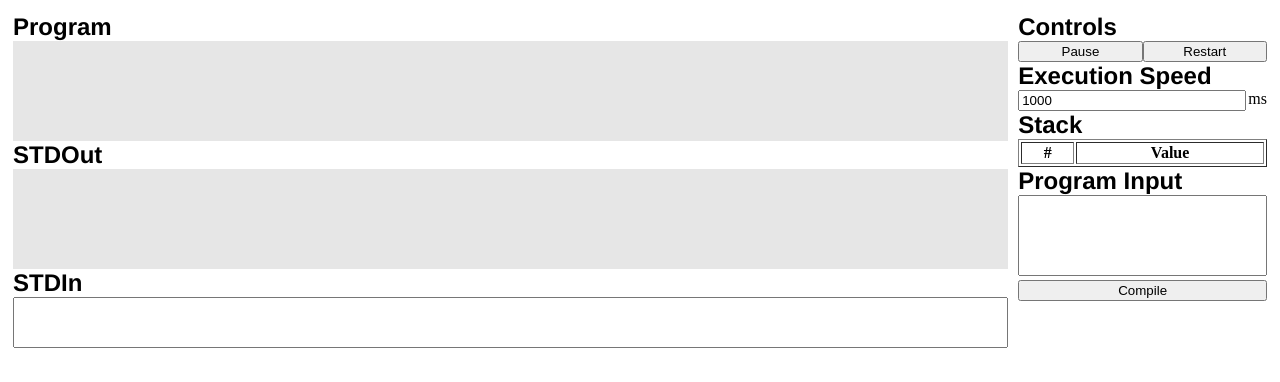
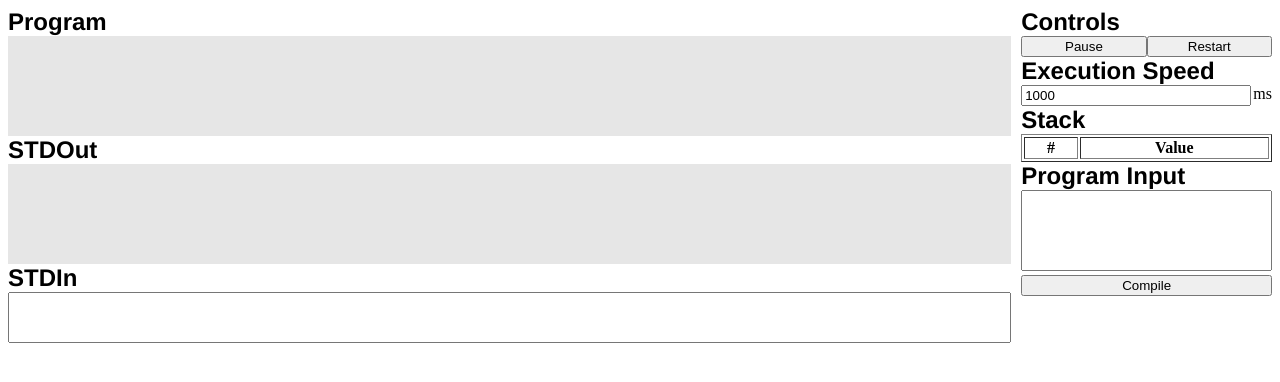
Before and after one commit to Lexicality/esolang, a plain HTML site: page befunge.html in a window 1280 px wide. Drawn offline with Linux system fonts and the light colour scheme.

Commit message:
Fixed some stylage issues

```diff
--- a/esolang.css
+++ b/esolang.css
@@ -3,10 +3,11 @@ body,
 	display: flex;
 }
 #content, #controls {
-	padding: 5px;
+	/*padding: 5px;*/
 	flex: 1;
 }
 #content {
+	margin-right: 10px;
 	flex: 4;
 }
 
@@ -29,7 +30,7 @@ textarea, table, button {
 }
 
 .srccode {
-	white-space: pre;
+	white-space: pre-wrap;
 	width: 100%;
 	min-height: 100px;
 	background: rgb(230,230,230);
```
